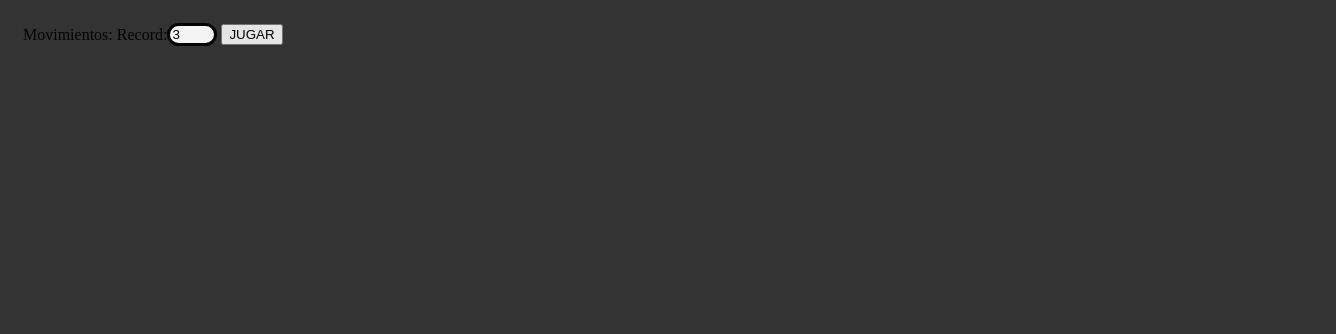
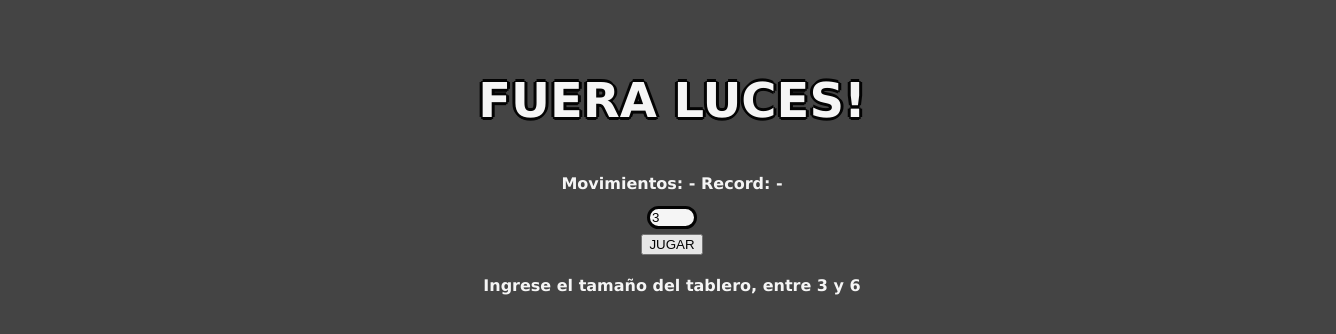
Before and after one commit to Pierca7/lights-out, a website with bundled scripts: page src/views/index.html in a window 1280 px wide. Shown: the whole page, 1336 px wide, since content can reach past the window. Built offline with nearby package versions, Linux system fonts and the light colour scheme; files whose address does not match are found by name.

Commit message:
UI termianda

```diff
--- a/src/controllers/AppController.ts
+++ b/src/controllers/AppController.ts
@@ -33,7 +33,7 @@ export default class AppController {
         const actualRecord = document.getElementById("record").innerHTML;
         const newScore = this._boardManager.getMovements().toString();
 
-        if (!actualRecord || Number(newScore) < Number(actualRecord)) {
+        if (actualRecord === "-" || Number(newScore) < Number(actualRecord)) {
             document.getElementById("record").innerHTML = newScore;
         }
 
--- a/src/logic/BoardManager.ts
+++ b/src/logic/BoardManager.ts
@@ -8,9 +8,9 @@ import AppController from "../controllers/AppController.js";
 export default class BoardManager {
     private _rowTemplate: string;
     private _boardTemplate: string;
+    private _movements: number = 0;
     private _boardSize: number;
     private _board: Tile[][];
-    private _movements: number = 0;
     private _tileManager: TileManager;
     private _solver: GameSolver;
     private _app: AppController;
@@ -42,7 +42,7 @@ export default class BoardManager {
 
         document.getElementById("app").appendHTMLString(this._boardTemplate);
 
-        this._boardSize = boardSize;
+        this._boardSize = Math.floor(boardSize);
 
         this._initializeBoardMatrix();
 
@@ -66,7 +66,7 @@ export default class BoardManager {
 
         document.getElementById("tablero").remove();
         document.getElementById("congratulations").remove();
-        document.getElementById("movements").innerHTML = "";
+        document.getElementById("movements").innerHTML = "-";
 
         this._app.createControls();
 
--- a/src/styles/casilla.css
+++ b/src/styles/casilla.css
@@ -23,6 +23,6 @@
 }
 
 @keyframes color_change {
-	from { background-color: blue; }
-	to { background-color: red; }
+	from { background-color: lawngreen; }
+	to { background-color: lightgreen; }
 }
--- a/src/styles/index.css
+++ b/src/styles/index.css
@@ -1,5 +1,31 @@
 body {
-    background-color: #333;
+    background-color: #444;
+    color: white;
+}
+
+button {
+    margin: 5px;
+}
+
+.title {
+    font-family: Verdana, Geneva, Tahoma, sans-serif;
+    font-size: 3rem;
+    text-align: center;
+    text-shadow: 3px 0 0 black, -3px 0 0 black, 0 3px 0 black, 0 -3px 0 black, 1.5px 1.5px black, -1.5px -1.5px 0 black, 1.5px -1.5px 0 black, -1.5px 1.5px 0 black;
+}
+
+.subtitle {
+    animation: rainbow 1s infinite alternate;
+    font-family: Verdana, Geneva, Tahoma, sans-serif;
+    font-size: 2rem;
+    text-align: center;
+    text-shadow: 2px 0 0 black, -2px 0 0 black, 0 2px 0 black, 0 -2px 0 black, 1px 1px black, -1px -1px 0 black, 1px -1px 0 black, -1px 1px 0 black;
+}
+
+.game-info {
+    font-family: Verdana, Geneva, Tahoma, sans-serif;
+    font-size: 1rem;
+    text-align: center;
 }
 
 .cantidad-casillas {
@@ -17,11 +43,13 @@ body {
 }
 
 .container {
-	position: relative;
+    position: relative;
+    display: inline-flex;
+    flex-direction: column;
+    justify-content: center;
     align-items: center;
-    display: inline-flex;
 	width: 100%;
-    margin: 15px;
+    margin: 2rem;
     opacity: 0.95;
 }
 
@@ -34,4 +62,14 @@ body {
 .columna {
     display: flex;
     flex-direction: column;
+    align-items: center;
+    justify-content: center;
+    text-align: center;
 }
+
+@keyframes rainbow {
+	0% { color: blue; }
+    33% { color: red; }
+    66% { color: yellow; }
+    100% { color: blue; }
+}
--- a/src/views/controls.html
+++ b/src/views/controls.html
@@ -1,4 +1,5 @@
-<div id="controles">
+<div id="controles" class="columna">
     <input id="cantidadFilas" class="cantidad-casillas" type="number">
     <button id="boton">JUGAR</button>
+    <h3 class="game-info">Ingrese el tamaño del tablero, entre 3 y 6</h3>
 </div>
--- a/src/views/index.html
+++ b/src/views/index.html
@@ -12,7 +12,8 @@
 </head>
 <body>
     <div id="app" class="container">
-        <div>Movimientos:<span id="movements"></span> Record:<span id="record"></span></div>
+        <h1 class="title">FUERA LUCES!</h1>
+        <h2 class="game-info">Movimientos: <span id="movements">-</span> Record: <span id="record">-</span></h2>
     </div>
 </body>
 </html>
```
Also changed, not shown: src/views/congratulations.html (+2 -2 lines).
